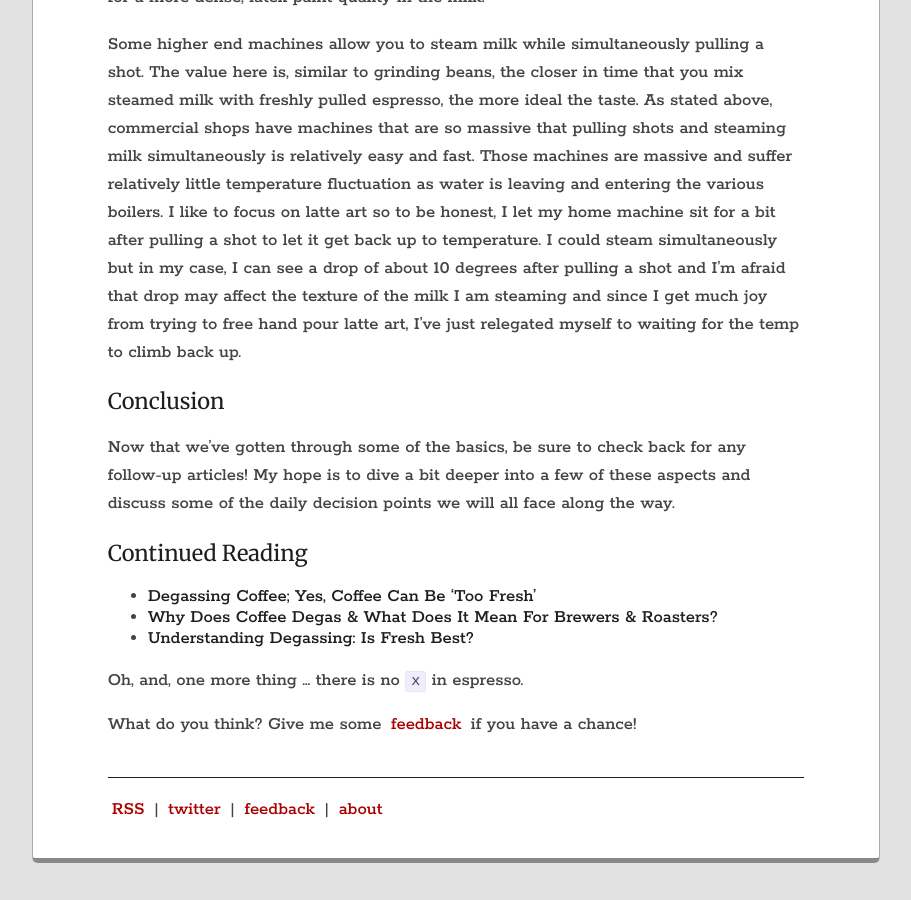
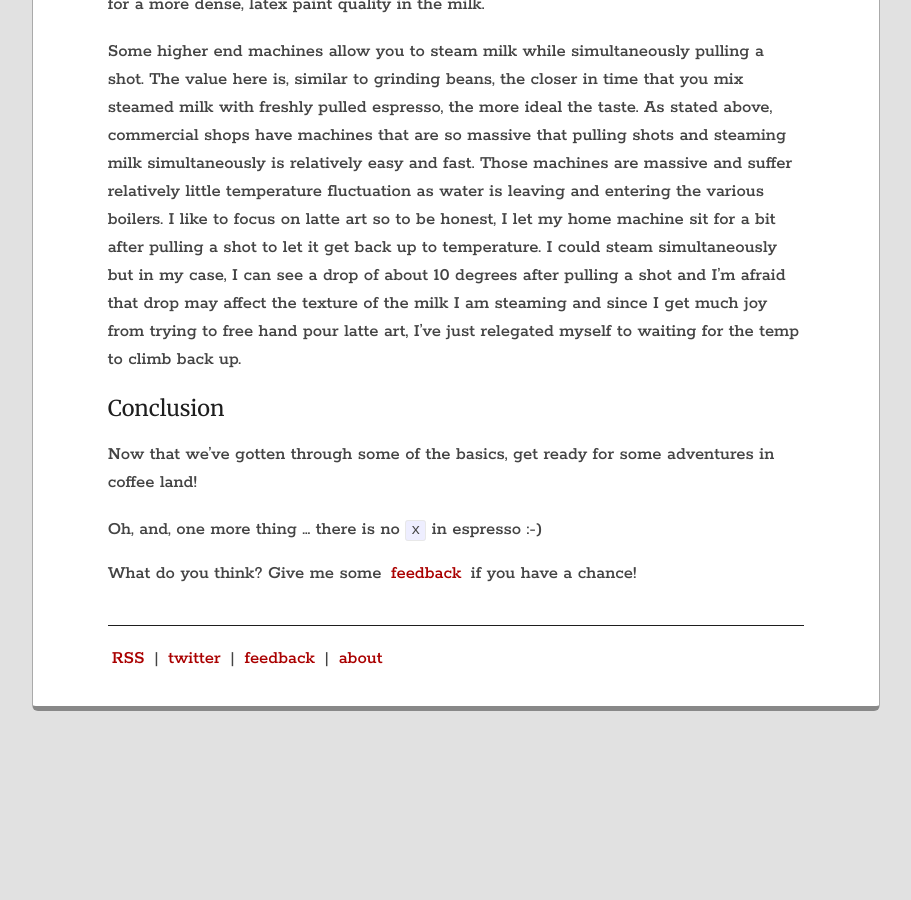
Before and after one commit to EffectiveProgramming-Websites/com.effectiveprogramming.blog, a Jekyll site: the page built from lifestyle/_posts/2020-05-24-making-lattes-the-basics.md, in a window 1280 px wide and 900 px high, scrolled down 4112 px. Shown: the whole window, without its empty margins (184-1095 px from the left). Built offline with Jekyll 4.4.1, drawn with Linux system fonts in a browser that asks for light colours; after the commit the page ends 4861 px from its top, so only the background shows below that; some of the changed text lies outside the part shown.

```diff
--- a/lifestyle/_posts/2020-05-24-latte-making-basics.md
+++ b/lifestyle/_posts/2020-05-24-making-lattes-the-basics.md
@@ -55,12 +54,6 @@ Some higher end machines allow you to steam milk while simultaneously pulling a
 
 ### Conclusion
 
-Now that we've gotten through some of the basics, be sure to check back for any follow-up articles! My hope is to dive a bit deeper into a few of these aspects and discuss some of the daily decision points we will all face along the way.
+Now that we've gotten through some of the basics, get ready for some adventures in coffee land!
 
-### Continued Reading
-
-- [Degassing Coffee; Yes, Coffee Can Be ‘Too Fresh’](https://www.homegrounds.co/degassing-coffee/)
-- [Why Does Coffee Degas & What Does It Mean For Brewers & Roasters?](https://perfectdailygrind.com/2019/01/why-does-coffee-degas-what-does-it-mean-for-brewers-roasters/)
-- [Understanding Degassing: Is Fresh Best?](https://fellowproducts.com/blogs/learn/understanding-degassing-is-fresh-best)
-
-Oh, and, one more thing &hellip; there is no `x` in espresso.
+Oh, and, one more thing &hellip; there is no `x` in espresso :-)
```
Also changed, not shown: other parts of lifestyle/_posts/2020-05-24-making-lattes-the-basics.md (+2 -3 lines), models/_posts/2020-06-01-producing-practicing-publishing.md (added, +40 -0 lines).
